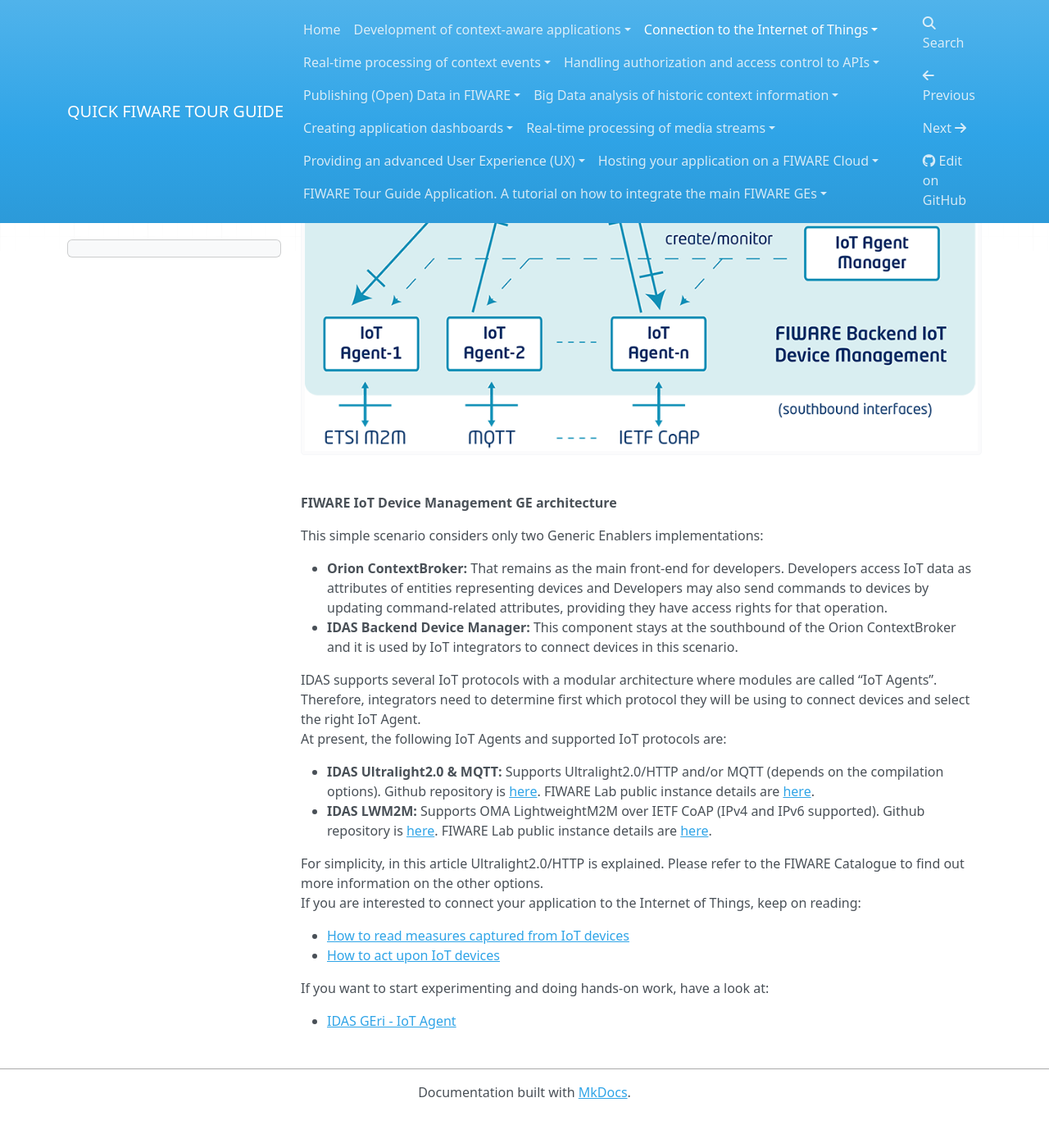
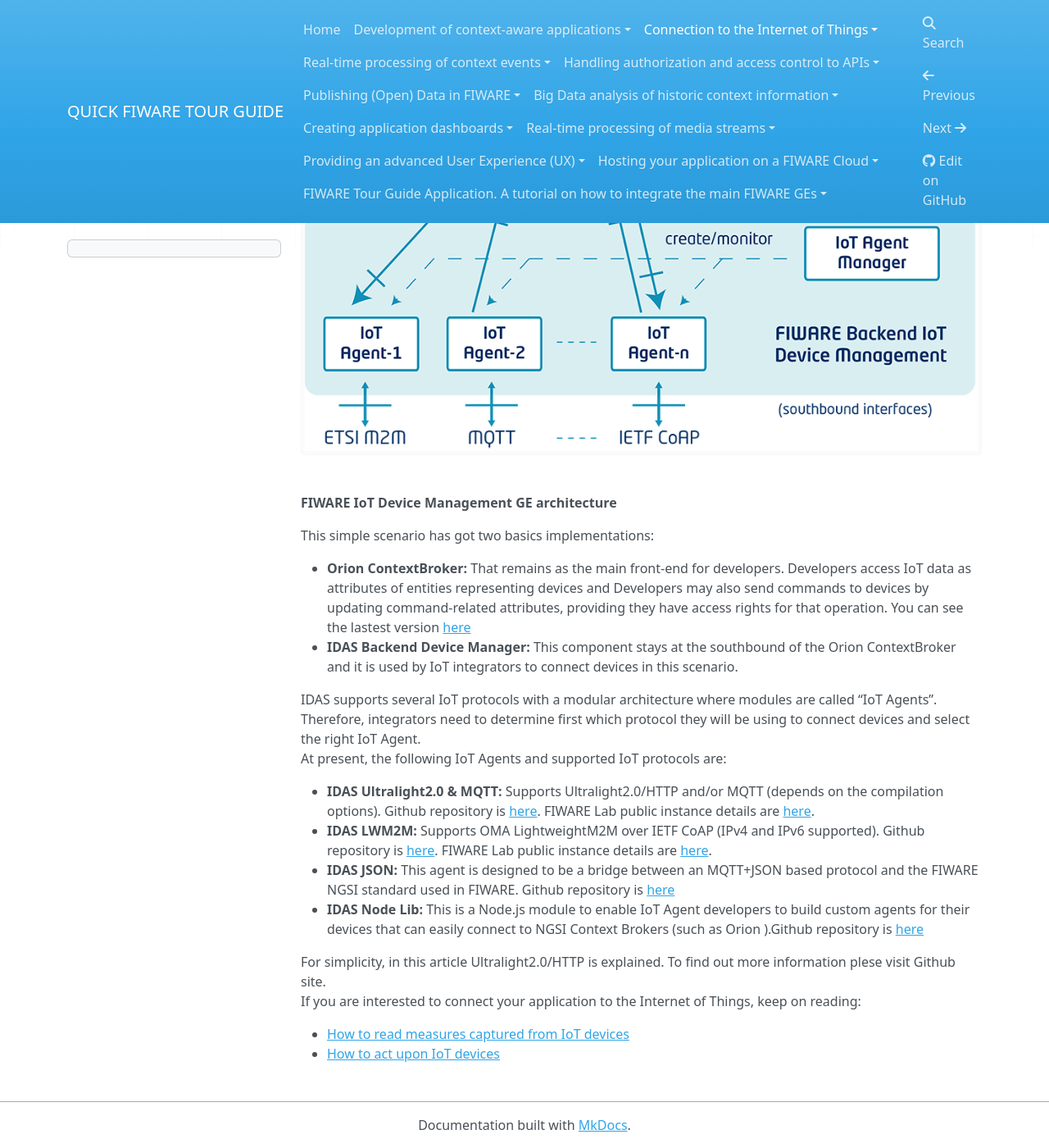
Before and after one commit to FIWARE-Ops/docs.TourGuide, an MkDocs documentation site: the page built from doc/connection-to-the-internet-of-things/introduction.md, in a window 1280 px wide and 1400 px high, scrolled down 563 px. Shown: the whole window at 82% size. Built offline with MkDocs 1.6.1, drawn with Linux system fonts in a browser that asks for light colours; nearby versions of some CDN libraries; comment, search, counter and statistics services are not loaded; old or Windows-style settings are respelled for this version of MkDocs; before the commit the page ends 1923 px from its top, so only the background shows below that.

Commit message:
Update introduction.md
Adding the two new IDAS Fiware Protocols with Fiware Github links insted of Telefónica

```diff
--- a/doc/connection-to-the-internet-of-things/introduction.md
+++ b/doc/connection-to-the-internet-of-things/introduction.md
@@ -24,7 +24,7 @@ it is depicted in the following picture:
 
 **FIWARE IoT Device Management GE architecture**
 
-This simple scenario considers only two Generic Enablers
+This simple scenario has got two basics
 implementations:
 
 -   **Orion ContextBroker:** That remains as the main front-end for
@@ -32,6 +32,7 @@ implementations:
     representing devices and Developers may also send commands to
     devices by updating command-related attributes, providing they have
     access rights for that operation.
+    You can see the lastest version [here](https://github.com/Fiware/context.Orion/tree/release/1.7.0)
 -   **IDAS Backend Device Manager:** This component stays at the
     southbound of the Orion ContextBroker and it is used by IoT
     integrators to connect devices in this scenario.
@@ -44,18 +45,18 @@ select the right IoT Agent.
 
 -   **IDAS Ultralight2.0 & MQTT:** Supports Ultralight2.0/HTTP and/or
     MQTT (depends on the compilation options). Github repository is
-    [here](https://github.com/telefonicaid/fiware-IoTAgent-Cplusplus/).
+    [here](https://github.com/Fiware/iot.IoTagent-UL).
     FIWARE Lab public instance details are
     [here](http://catalogue.fiware.org/enablers/backend-device-management-idas/instances).
 -   **IDAS LWM2M:** Supports OMA LightweightM2M over IETF CoAP (IPv4 and
     IPv6 supported). Github repository is
-    [here](https://github.com/telefonicaid/lightweightm2m-iotagent).
+    [here](https://github.com/Fiware/iot.IoTagent-LWM2M).
     FIWARE Lab public instance details are
     [here](http://catalogue.fiware.org/enablers/backend-device-management-idas/instances).
+-   **IDAS JSON:** This agent is designed to be a bridge between an MQTT+JSON based protocol and the FIWARE NGSI standard used in           FIWARE. Github repository is [here](https://github.com/Fiware/iot.IoTagent-JSON)
+-   **IDAS Node Lib:** This is a Node.js module to enable IoT Agent developers to build custom agents for their devices that can easily     connect to NGSI Context Brokers (such as Orion ).Github repository is [here](https://github.com/Fiware/iot.IoTagent-node-lib)
 
-For simplicity, in this article Ultralight2.0/HTTP is explained. Please
-refer to the FIWARE Catalogue to find out more information on the other
-options.
+For simplicity, in this article Ultralight2.0/HTTP is explained. To find out more information plese visit Github site.
  If you are interested to connect your application to the Internet of
 Things, keep on reading:
 
@@ -63,8 +64,3 @@ Things, keep on reading:
     devices](/connection-to-the-internet-of-things/how-to-read-measures-captured-from-iot-devices/)
 -   [How to act upon IoT
     devices](/connection-to-the-internet-of-things/how-to-act-upon-iot-devices/)
-
-
-If you want to start experimenting and doing hands-on work, have a look at:
-
-- [IDAS GEri - IoT Agent](https://github.com/Fiware/iot.IoTAgent-Cplusplus)
```
